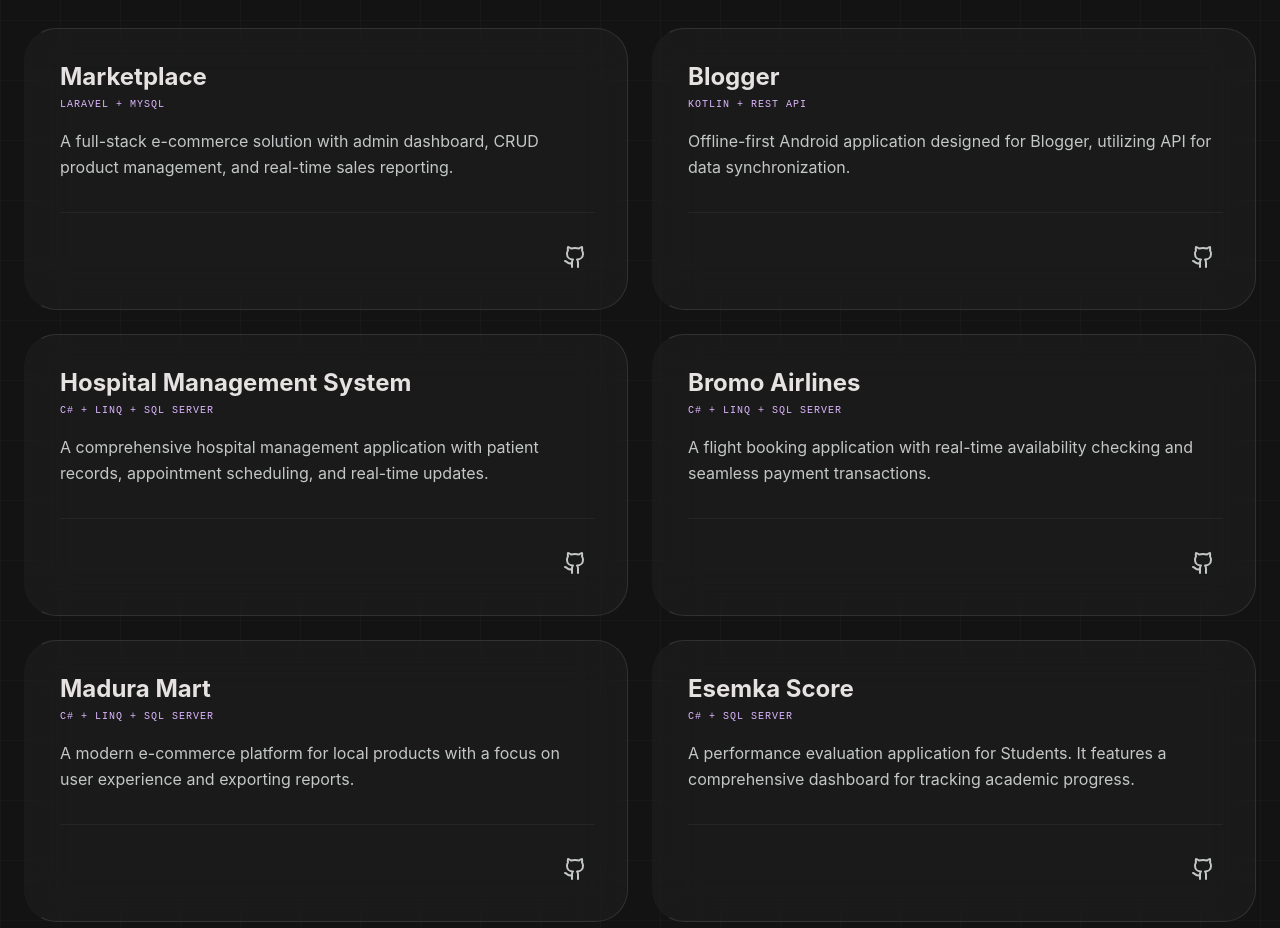
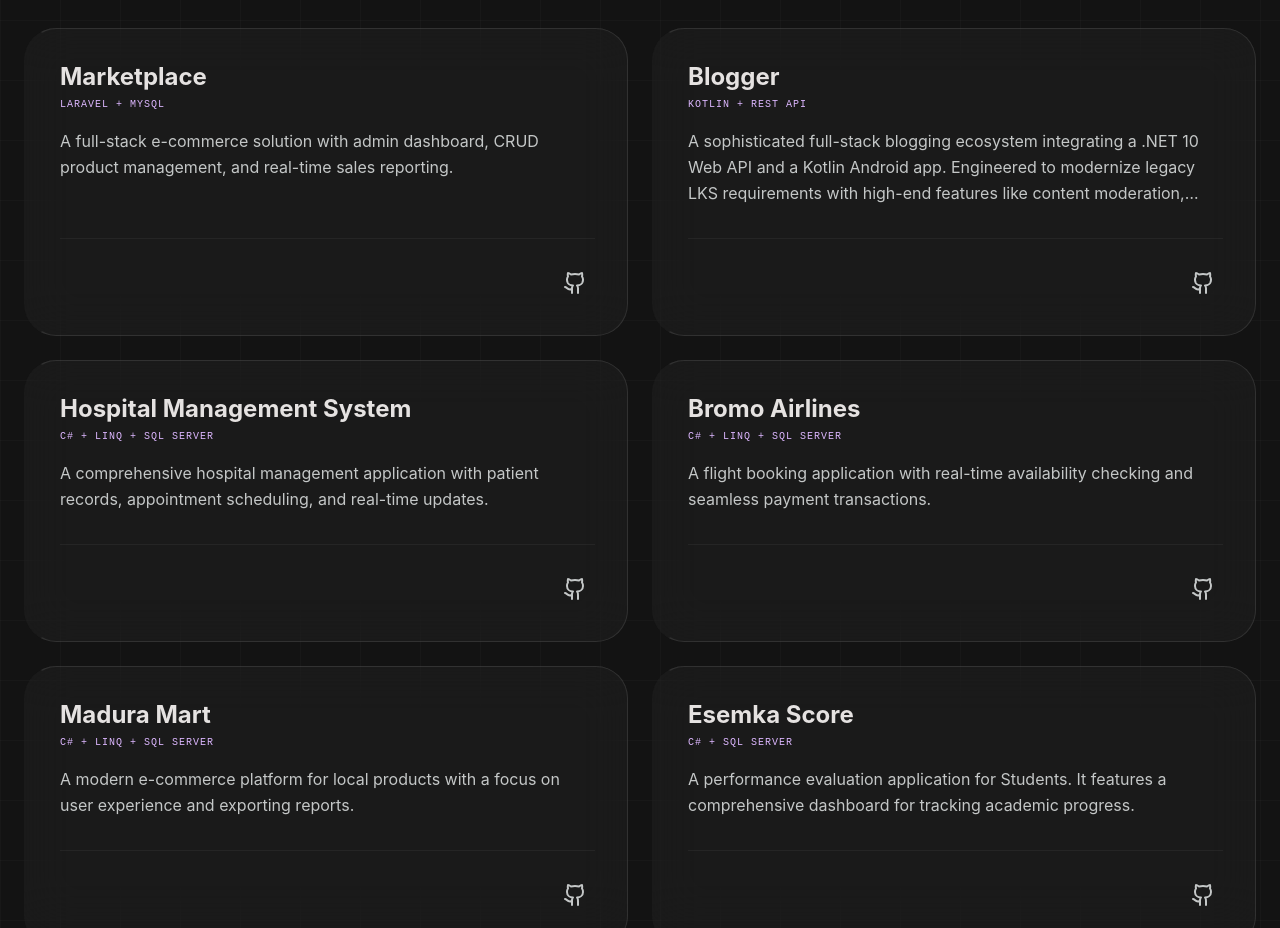
Before and after one commit to Chizuyu/Portofolio-V1, a React (Vite) app: page / in a window 1280 px wide. Shown: the part 1780-2708 px from the top of the page. Built offline with nearby package versions, Linux system fonts and the light colour scheme.

Commit message:
fix: change the description of the Blogger project to more related

```diff
--- a/src/App.tsx
+++ b/src/App.tsx
@@ -89,7 +89,7 @@ const PROJECTS = [
     title: "Blogger",
     tech: "Kotlin + REST API",
     githubUrl: "https://github.com/Chizuyu/Blogger",
-    desc: "Offline-first Android application designed for Blogger, utilizing API for data synchronization."
+    desc: "A sophisticated full-stack blogging ecosystem integrating a .NET 10 Web API and a Kotlin Android app. Engineered to modernize legacy LKS requirements with high-end features like content moderation, JWT security, and Jetpack Compose."
   },
   {
     title: "Hospital Management System",
```
